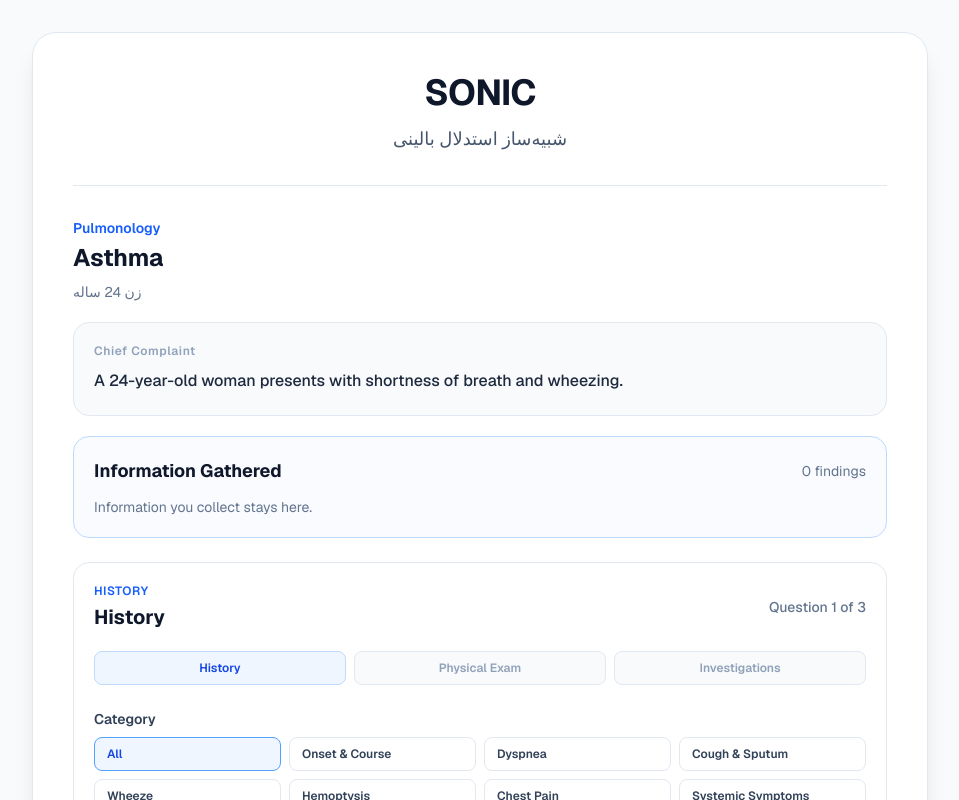
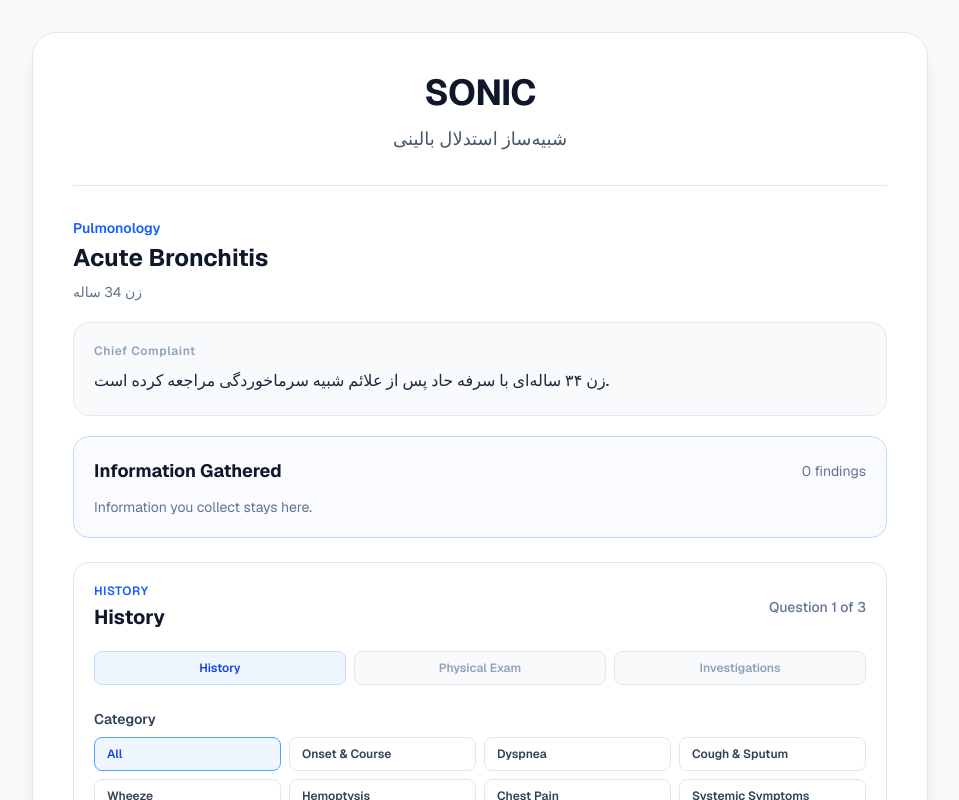
Before and after one commit to akbarinickannmnm/sonic, a Next.js app: page / in a window 1280 px wide. Shown: the top 800 px of the page, without its empty margins (160-1119 px from the left). Built offline with nearby package versions, Linux system fonts and the light colour scheme.

Commit message:
Add random case selection

```diff
--- a/app/page.tsx
+++ b/app/page.tsx
@@ -1,14 +1,16 @@
 "use client";
 
+import { useEffect, useState } from "react";
 import CasePlayer from "../components/CasePlayer";
 import { cases } from "../data/cases";
 
 export default function Home() {
-  const caseData = cases[0];
+  const [caseData, setCaseData] = useState(cases[0]);
 
-  return (
-    <CasePlayer
-      caseData={caseData}
-    />
-  );
+  useEffect(() => {
+    const randomIndex = Math.floor(Math.random() * cases.length);
+    setCaseData(cases[randomIndex]);
+  }, []);
+
+  return <CasePlayer caseData={caseData} />;
 }
```
